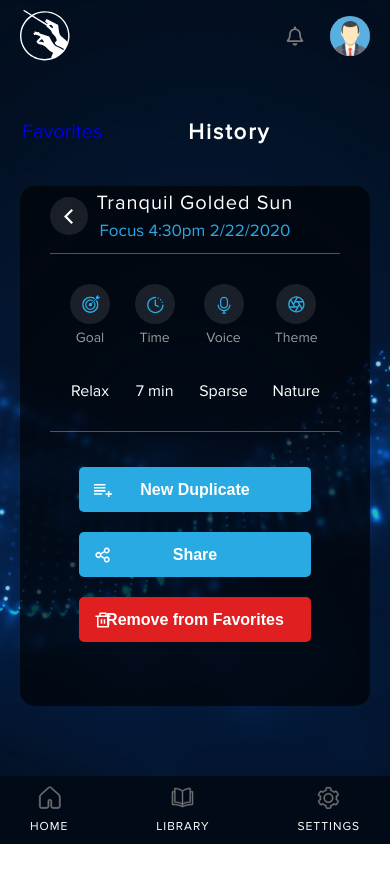
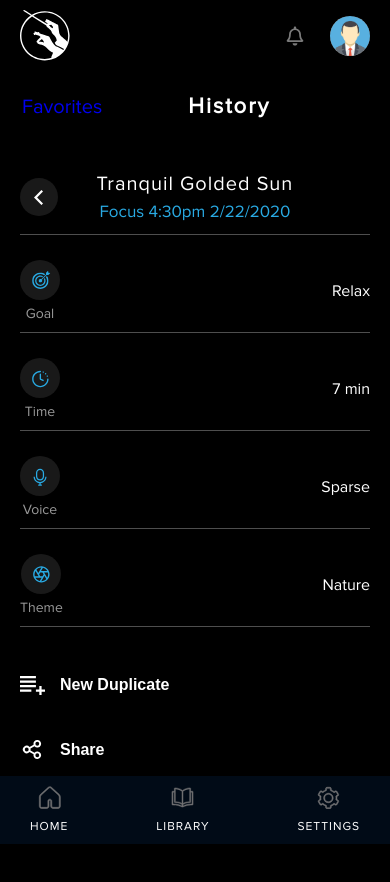
Before and after one commit to DevShahidul/breath-conductor, a React (Create React App) app: page /historydetails in a window 390 px wide. Shown: the top 882 px of the page. Before the commit the page ends 844 px from the top, so only its background shows below. Built offline with nearby package versions, Linux system fonts and the light colour scheme.

Commit message:
Updated style

```diff
--- a/src/Assets/CSS/responsive.css
+++ b/src/Assets/CSS/responsive.css
@@ -3,6 +3,7 @@
     html,
     body{
         height: auto;
+        background: #000000;
     }
 
     /* Top Navigation Two style css */
@@ -18,7 +19,7 @@
         right: 20px;
         left: 20px;
         width: auto;
-        background: #121212;
+        background: transparent;
     }
 
     .main-logo{
@@ -146,8 +147,18 @@
     .sign-in .details {
         margin: 0px;
     }
-    .form-field {
+    .form-field,
+    .task-list {
         margin: 15px 0px;
+        border-bottom: 1px solid #777;
+        border-radius: 0;
+        padding: 5px 0;
+    }
+
+    .form-field,
+    .form-field input,
+    .task-list {
+        background: transparent;
     }
 
     .pop-up {
@@ -233,10 +244,17 @@
     }
     .details-items {
         min-height: auto;
+        border-bottom: 0;
     }
     .details-items .row {
         width: 100%;
     }
+
+    .details-items .row > div{
+        border-bottom: 1px solid #b9b9bb6b;
+        padding-bottom: 10px;
+    }
+
     .img-box img{
         width: 40px;
         height: auto;
@@ -249,10 +267,26 @@
     }
     .details-top {
         min-height: 75px;
+        margin-top: 0;
     }
     .details-action .col-3 {
-        flex-basis: 80%;
+        flex-basis: 100%;
         margin: auto;
+    }
+
+    .details-action .row button{
+        background: transparent;
+        justify-content: left;
+    }
+
+    .details-action img,
+    .details-action .btn svg {
+        width: 30px;
+        position: relative;
+        left: auto;
+        top: auto;
+        margin-right: 15px;
+        font-size: 23px;
     }
 
     /* setting page css here */
@@ -298,11 +332,18 @@
         overflow: hidden;
     }
 
-    .setting-container{
+    .setting-container,
+    .library-content {
         background: transparent;
     }
 
-    .col-2{
+    .library-content{
+        min-height: 10px;
+    }
+
+    .col-2,
+    .library-content,
+    .details-items .row{
         padding: 0;
     }
 
@@ -312,4 +353,16 @@
         text-align: left !important;
     }
 
+    .details-items .col-4{
+        width: 100%;
+        display: flex;
+        align-items: center;
+        justify-content: space-between;
+        margin-top: 25px;
+    }
+
+    .details-items .img-box{
+        margin-bottom: 0;
+    }
+
 }
--- a/src/Component/Setting.js
+++ b/src/Component/Setting.js
@@ -59,19 +59,19 @@ class Setting extends Component {
                                             </div>
                                             <div className="social">
                                                 <img src={FacebookIcon} alt="Facebook icon"/>
-                                                <p>dennis_vladobinov</p>
+                                                <Link to="http://facebook.com/dennis_vladobinov"> <p>dennis_vladobinov</p></Link>
                                             </div>
                                             <div className="social">
                                                 <img src={InstagramIcon} alt="Instagram icon"/>
-                                                <p>dennis_vladobinov</p>
+                                                <Link to="https://www.instagram.com/dennis_vladobinov/"><p>dennis_vladobinov</p></Link>
                                             </div>
                                             <div className="social">
                                                 <img src={YoutubeIcon} alt="Youtube icon"/>
-                                                <p>https://youtube.com/dennis_vladobinov</p>
+                                                <Link to="https://youtube.com/dennis_vladobinov"><p>https://youtube.com/dennis_vladobinov</p></Link>
                                             </div>
                                             <div className="social">
                                                 <img src={TiktokIcon} alt="Tiktok icon"/>
-                                                <p>dennis_vladobinov</p>
+                                                <Link to="https://www.tiktok.com/dennis_vladobinov"><p>dennis_vladobinov</p></Link>
                                             </div>
                                         </div>
                                         <div className="mydata">
```
